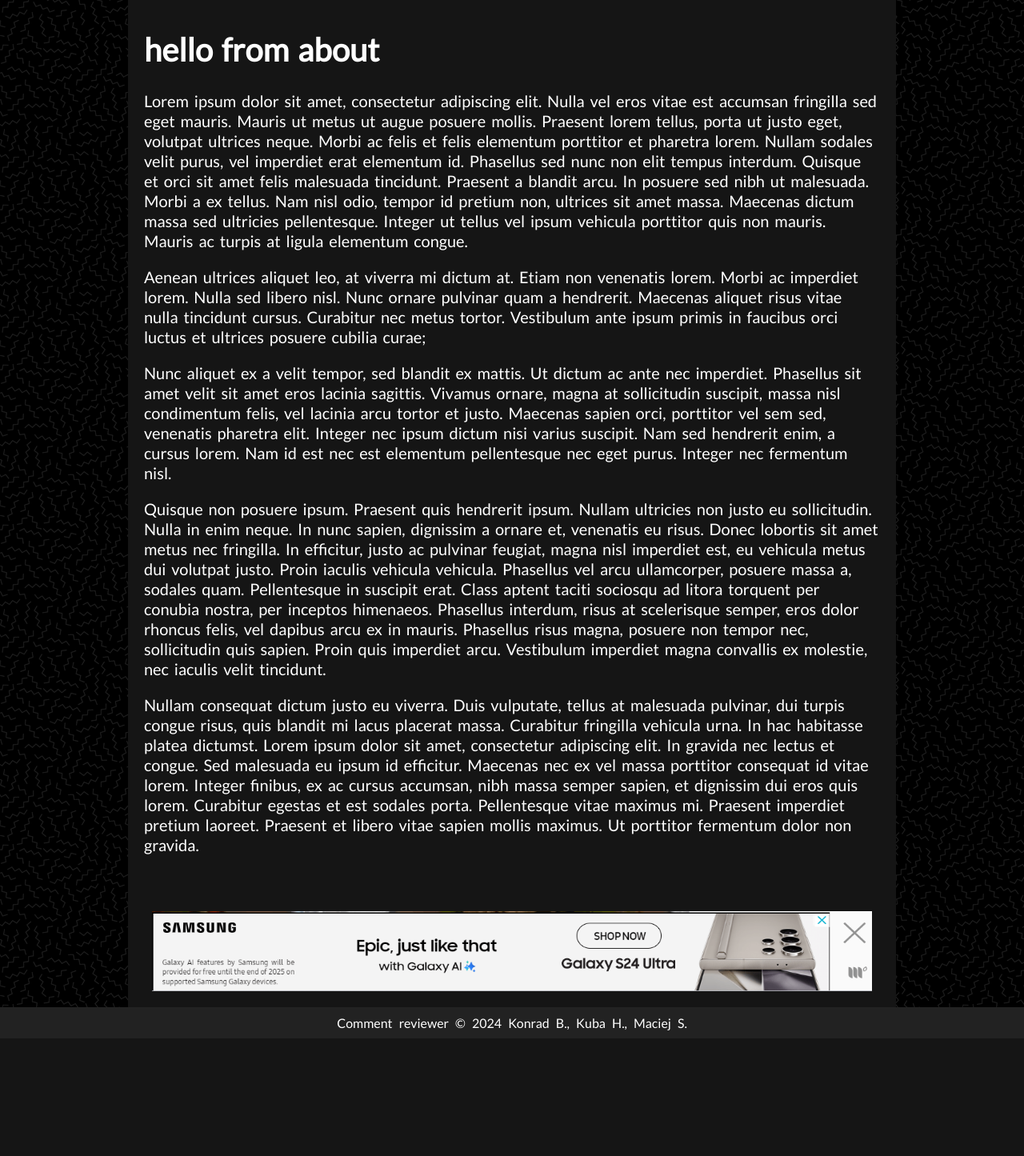
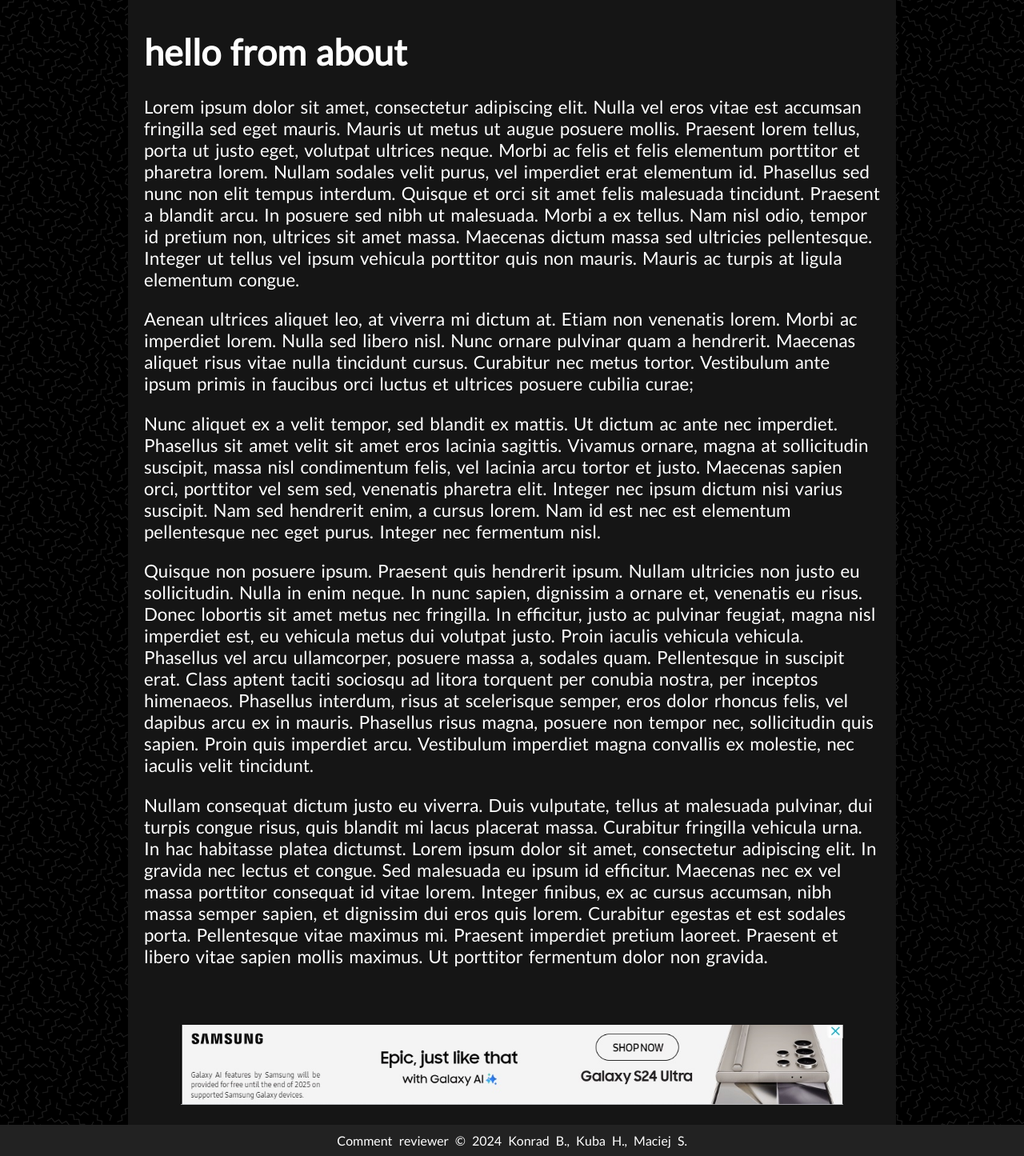
Before and after one commit to Macsok/Sentiment-Analysis-Application, a Flask app: page /about in a window 1280 px wide. Shown: the part 168-1613 px from the top of the page at 80% size. Before the commit the page ends 1466 px from the top, so only its background shows below. Run offline with Flask 3, Linux system fonts and the light colour scheme.

Commit message:
visual fixes

```diff
--- a/web/static/css/base.css
+++ b/web/static/css/base.css
@@ -5,7 +5,8 @@
 	min-height: 100vh;
 	margin: 0;
 	background-image: url("img/background.png");
-    font-size: 20px;
+    font-size: 1.4em;
+	font-size: ;
     margin: 0px !important;
     color: #ffffff;
 }
@@ -36,6 +37,27 @@
 	margin-left: auto;
 	margin-right: auto;
 	padding-bottom: 8vw;
+}
+
+#bottomad{
+	display: flex;
+	justify-content: center;
+    align-items: center;
+	max-width: 900px;
+	max-height: 100px;
+	padding-bottom: 10px;
+	max-height: 10vw;
+	max-width: 90vw;
+	margin-left: auto;
+	margin-right: auto;
+	flex-shrink: 0;
+
+}
+
+#bottomad img {
+    width: 100%; /* Ustala szerokość reklamy do 100% kontenera */
+    height: 100px; /* Ustala stałą wysokość reklamy */
+    object-fit: contain; /* Zapobiega deformacji obrazu */
 }
 
 #logo{
@@ -101,7 +123,7 @@
 	margin: 20px;
 	font-weight: 200;
 	word-spacing: 3px;
-	line-height: 25px;
+	line-height: auto;
 	padding-bottom: 10px;
 }
 
--- a/web/templates/base.html
+++ b/web/templates/base.html
@@ -112,9 +112,9 @@
             </a>
         </div> -->
 
-        <div id="bottomad" style="display: flex; padding-bottom: 10px; max-height: 100px; max-width: 900px; margin-left: auto; margin-right: auto; ">
+        <div id="bottomad">
             <a href="https://www.youtube.com/watch?v=o-YBDTqX_ZU" target="_blank">
-                <img src="{{ url_for('static', filename='css/img/d.png')}}" style="width: 900px; height: 100px; "/>
+                <img src="{{ url_for('static', filename='css/img/d.jpg')}}" />
             </a>
         </div>
 
```
Also changed, not shown: web/static/css/img/Haroldad.jpg, web/static/css/img/d.jpg (added).
